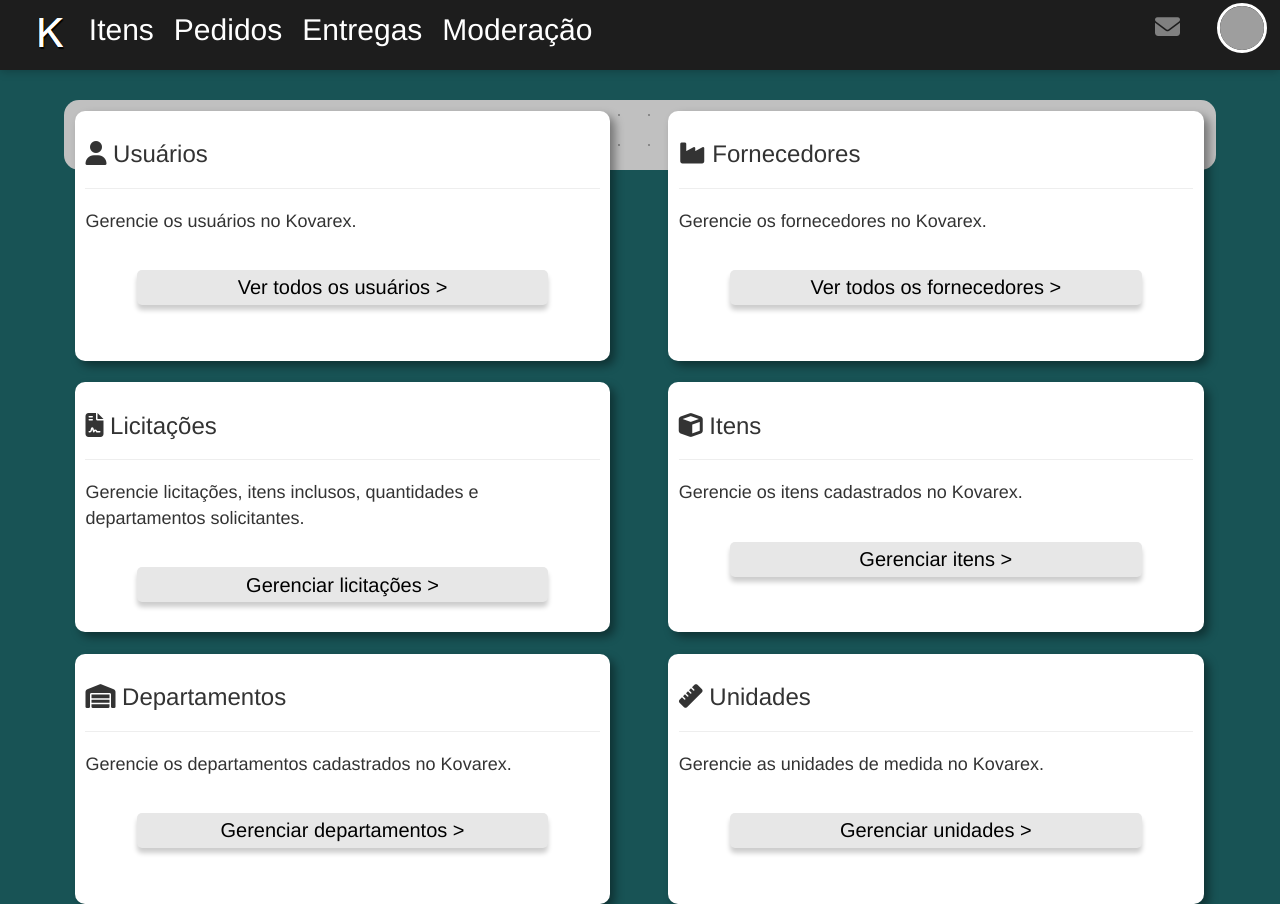
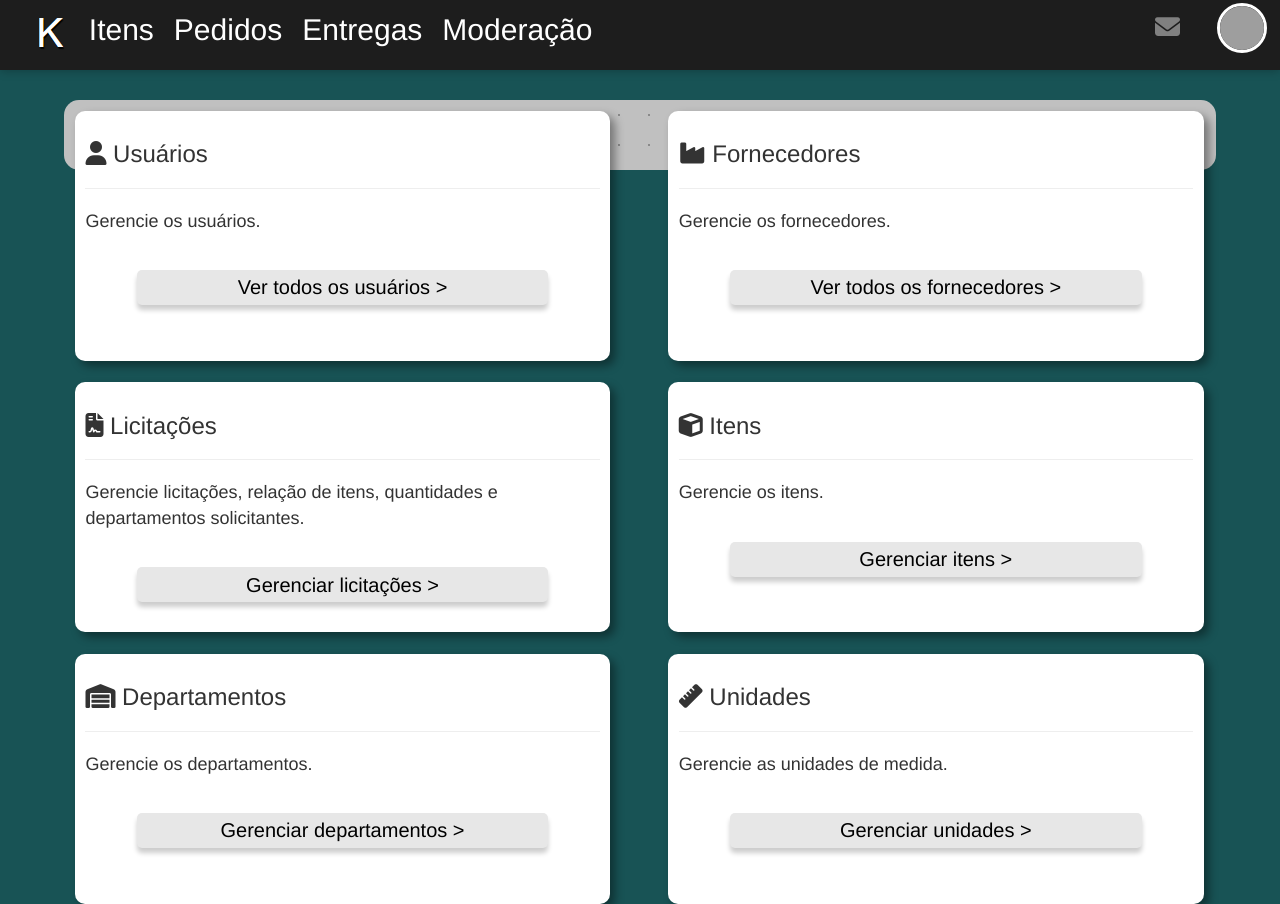
Before and after one commit to odnols/Kovarex, a PHP site: page /pages/moderacao.php in a window 1280 px wide. Run offline with PHP 8.4, Linux system fonts and the light colour scheme; the visitor is signed in with stand-in values (Sample User, id 1); some libraries are stand-ins or nearby versions; grey boxes are pictures that could not be loaded.

Commit message:
Ajustes com textos

```diff
--- a/pages/moderacao.php
+++ b/pages/moderacao.php
@@ -52,7 +52,7 @@ require_once "../php/session/conexao_banco.php"; ?>
         <div class="quadro_pag sombra_quadro">
             <h3><i class="fa fa-solid fa-user"></i> Usuários</h3>
             <hr>
-            <p>Gerencie os usuários no Kovarex.</p>
+            <p>Gerencie os usuários.</p>
 
             <br>
             <a href="moderacao/usuarios.php" class="button_add_pedido cinza large_button">Ver todos os usuários ></a>
@@ -61,7 +61,7 @@ require_once "../php/session/conexao_banco.php"; ?>
         <div class="quadro_pag sombra_quadro">
             <h3><i class="fa fa-solid fa-industry"></i> Fornecedores</h3>
             <hr>
-            <p>Gerencie os fornecedores no Kovarex.</p>
+            <p>Gerencie os fornecedores.</p>
 
             <br>
             <a href="moderacao/fornecedores.php" class="button_add_pedido cinza large_button">Ver todos os fornecedores ></a>
@@ -70,7 +70,7 @@ require_once "../php/session/conexao_banco.php"; ?>
         <div class="quadro_pag sombra_quadro">
             <h3><i class="fa fa-solid fa-file-contract"></i> Licitações</h3>
             <hr>
-            <p>Gerencie licitações, itens inclusos, quantidades e departamentos solicitantes.</p>
+            <p>Gerencie licitações, relação de itens, quantidades e departamentos solicitantes.</p>
 
             <br>
             <a href="itens.php" class="button_add_pedido cinza large_button">Gerenciar licitações ></a>
@@ -79,7 +79,7 @@ require_once "../php/session/conexao_banco.php"; ?>
         <div class="quadro_pag sombra_quadro">
             <h3><i class="fa fa-solid fa-cube"></i> Itens</h3>
             <hr>
-            <p>Gerencie os itens cadastrados no Kovarex.</p>
+            <p>Gerencie os itens.</p>
 
             <br>
             <a href="itens.php" class="button_add_pedido cinza large_button">Gerenciar itens ></a>
@@ -88,7 +88,7 @@ require_once "../php/session/conexao_banco.php"; ?>
         <div class="quadro_pag sombra_quadro">
             <h3><i class="fa fa-solid fa-warehouse"></i></i> Departamentos</h3>
             <hr>
-            <p>Gerencie os departamentos cadastrados no Kovarex.</p>
+            <p>Gerencie os departamentos.</p>
 
             <br>
             <a href="itens.php" class="button_add_pedido cinza large_button">Gerenciar departamentos ></a>
@@ -97,7 +97,7 @@ require_once "../php/session/conexao_banco.php"; ?>
         <div class="quadro_pag sombra_quadro">
             <h3><i class="fa fa-solid fa-ruler"></i> Unidades</h3>
             <hr>
-            <p>Gerencie as unidades de medida no Kovarex.</p>
+            <p>Gerencie as unidades de medida.</p>
 
             <br>
             <a href="itens.php" class="button_add_pedido cinza large_button">Gerenciar unidades ></a>
--- a/pages/moderacao/fornecedores.php
+++ b/pages/moderacao/fornecedores.php
@@ -114,7 +114,7 @@ require_once "../../php/session/conexao_banco.php"; ?>
                         <h3>Ou importe de outro sistema...</h3>
 
                         <br>
-                        <p><i class="fa fa-regular fa-lightbulb"></i> A importação utilizará o código ID do fornecedor no outro sistema caso não haja registros no Kovarex com o mesmo ID, em caso de CNPJ ou CPF repetido, iremos ignorar a importação do CNPJ ou CPF que estiver repetido.</p>
+                        <p><i class="fa fa-regular fa-lightbulb"></i> A importação utilizará o CNPJ ou ID do fornecedor, caso haja um CNPJ ou CPF repetido, iremos ignorar a importação do CNPJ ou CPF que estiver repetido de modo a evitar erros em dados.</p>
 
                         <br><br>
                         <div class="file">
```
